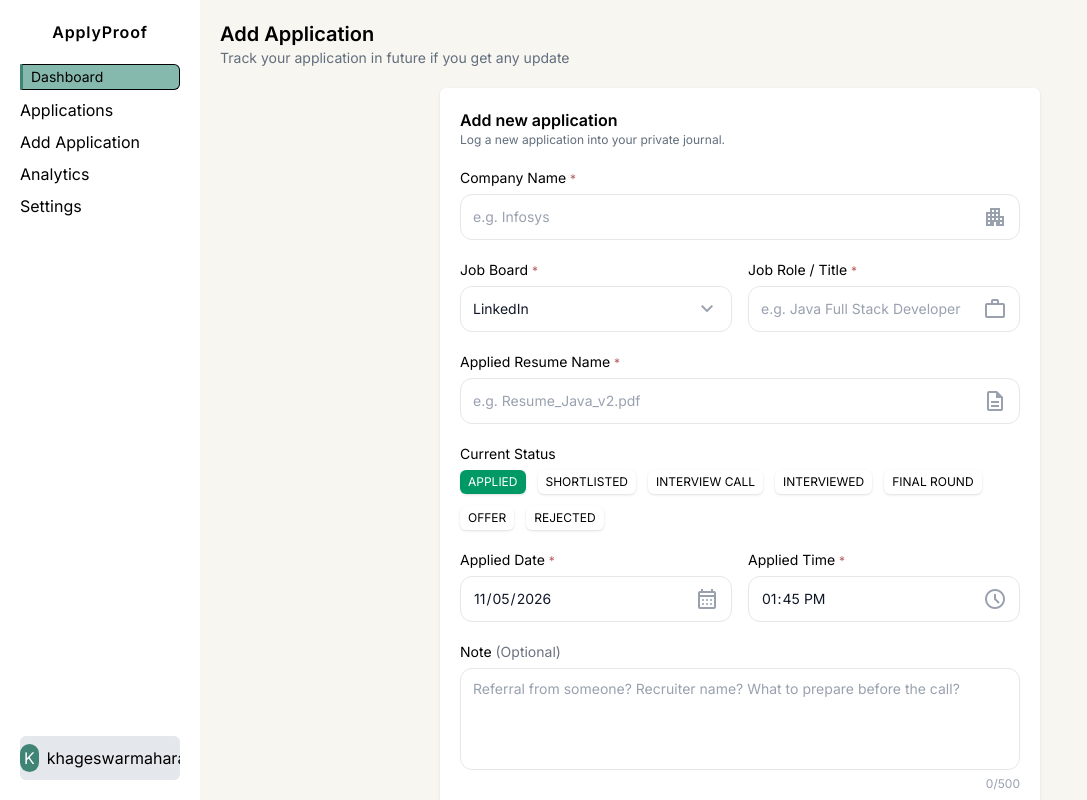
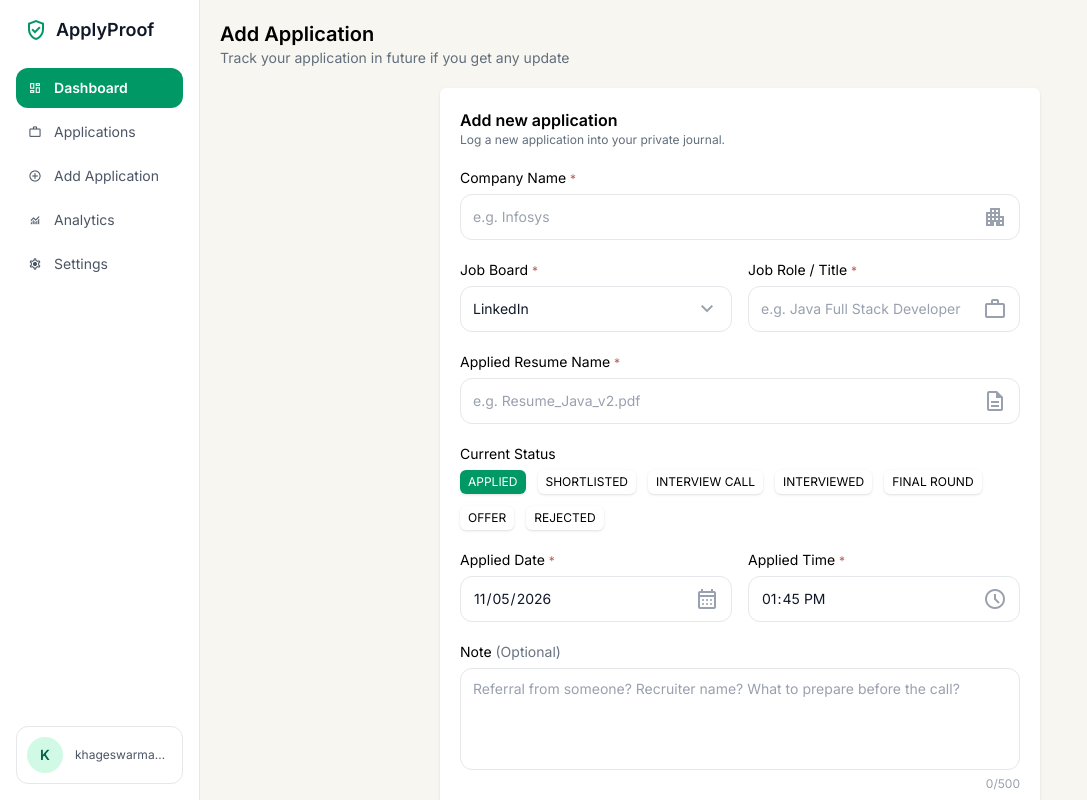
Before and after one commit to Khageswar-M/apply-proof, a React (Vite) app in the folder webApp/: page / in a window 1280 px wide. Shown: the whole page, without its empty margins (0-1087 px from the left). Built offline with nearby package versions, Linux system fonts and the light colour scheme.

Commit message:
updated the side bar ui

```diff
--- a/webApp/src/components/pages/dashboard/AsidePage.jsx
+++ b/webApp/src/components/pages/dashboard/AsidePage.jsx
@@ -1,60 +1,69 @@
 import React, { useState } from 'react'
 
 const TABS = [
-    {
-        id: 1,
-        title: "Dashboard"
-    },
-    {
-        id: 2,
-        title: "Applications"
-    },
-    {
-        id: 3,
-        title: "Add Application"
-    },
-    {
-        id: 4,
-        title: "Analytics"
-    },
-    {
-        id: 5,
-        title: "Settings"
-    }
+  { id: 1, title: 'Dashboard',       icon: 'dashboard' },
+  { id: 2, title: 'Applications',    icon: 'work' },
+  { id: 3, title: 'Add Application', icon: 'add_circle' },
+  { id: 4, title: 'Analytics',       icon: 'monitoring' },
+  { id: 5, title: 'Settings',        icon: 'settings' },
 ]
 
-const AsidePage = () => {
+const AsidePage = ({ email = 'khageswarmaharana462@gmail.com', onChange }) => {
+  const [activeTab, setActiveTab] = useState(1)
 
-    const [activeTab, setActiveTab] = useState(1);
+  const handleSelect = (id) => {
+    setActiveTab(id)
+    onChange?.(id)
+  }
 
   return (
-        <div className='aside-container'>
-            <div className='aside-wrapper'>
-                <div className='aside-title'>
-                    <p>ApplyProof</p>
+    <aside className='flex h-full  shrink-0 flex-col justify-between border-r border-gray-200 bg-white p-4'>
+      <div className='flex flex-col gap-6'>
+        {/* Brand */}
+        <div className='flex items-center gap-2 px-2'>
+          <span className='material-symbols-outlined text-[26px] text-emerald-600'>
+            verified_user
+          </span>
+          <p className='text-lg font-bold text-gray-900'>ApplyProof</p>
         </div>
 
-                <ul className='aside-tabs'>
-                    {
-                        TABS.map((tab) => (
-                            <li
-                                id={tab.id}
-                                className={activeTab === tab.id ? 'aside-tabs-active' : ''}
-                                onClick={() => setActiveTab(tab.id)}
-                            >{tab.title}</li>
-                        ))
-                    }
+        {/* Tabs */}
+        <nav>
+          <ul className='flex flex-col gap-1'>
+            {TABS.map(({ id, title, icon }) => {
+              const active = activeTab === id
+              return (
+                <li key={id}>
+                  <button
+                    type='button'
+                    onClick={() => handleSelect(id)}
+                    aria-current={active ? 'page' : undefined}
+                    className={`flex w-full items-center gap-3 rounded-xl px-3 py-2.5 text-sm transition cursor-pointer
+                      focus-visible:outline-none focus-visible:ring-4 focus-visible:ring-emerald-100
+                      ${active
+                        ? 'bg-emerald-600 font-semibold text-white'
+                        : 'text-gray-600 hover:bg-gray-100 hover:text-gray-900'}`}
+                  >
+                    <span className='material-symbols-outlined !text-sm'>{icon}</span>
+                    {title}
+                  </button>
+                </li>
+              )
+            })}
           </ul>
+        </nav>
       </div>
 
-
-            <div className='profile-container'>
-                <div className='profile-wrapper'>
-                    <div className='profile-icon'>K</div>
-                    <div className='profile-email'>khageswarmaharana462@gmail.com</div>
+      {/* Profile */}
+      <div className='flex items-center gap-3 rounded-xl border border-gray-200 p-2.5'>
+        <div className='flex h-9 w-9 shrink-0 items-center justify-center rounded-full bg-emerald-100 text-sm font-bold text-emerald-800'>
+          {email[0].toUpperCase()}
         </div>
+        <p className='min-w-0 truncate text-xs text-gray-600' title={email}>
+          {email}
+        </p>
       </div>
-        </div>
+    </aside>
   )
 }
 
--- a/webApp/src/components/pages/dashboard/components/addApplication/chunks/ApplicationForm.jsx
+++ b/webApp/src/components/pages/dashboard/components/addApplication/chunks/ApplicationForm.jsx
@@ -13,10 +13,15 @@ const STATUSES = ['APPLIED', 'SHORTLISTED', 'INTERVIEW CALL', 'INTERVIEWED', 'FI
 
 /* ---------- date / time helpers (local time, not UTC) ---------- */
 const pad = (n) => String(n).padStart(2, '0');
+
+
 const getToday = () => {
   const d = new Date();
   return `${d.getFullYear()}-${pad(d.getMonth() + 1)}-${pad(d.getDate())}`;
 };
+
+
+
 const getNow = () => {
   const d = new Date();
   return `${pad(d.getHours())}:${pad(d.getMinutes())}`;
```
Lines whose indentation alone changed are shown as unchanged.
